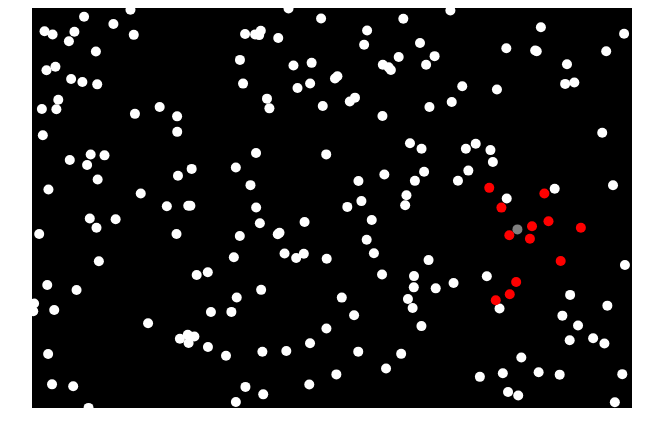
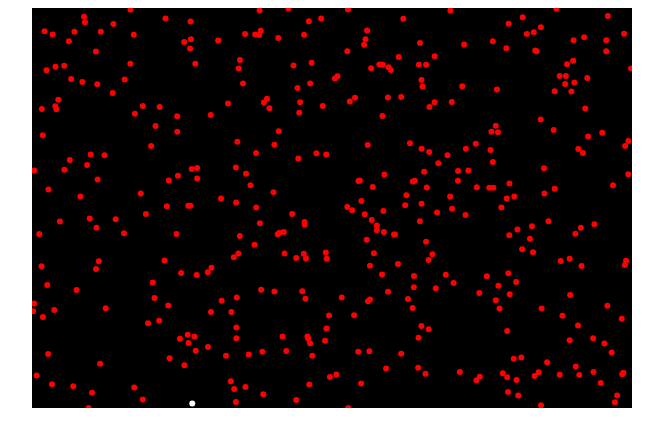
Before and after one commit to sepuh3/Jam-clolok, a plain HTML site: page manusia-mati-simulator.html in a window 1280 px wide. Shown: the whole page, without its empty margins (308-971 px from the left). Drawn offline with Linux system fonts and the light colour scheme; animation ran at ten frames a second.

Commit message:
Update manusia-mati-simulator.html

```diff
--- a/manusia-mati-simulator.html
+++ b/manusia-mati-simulator.html
@@ -15,12 +15,12 @@
   <canvas id="canvas" width="600" height="400"></canvas>
   <script>
     const canvas = document.getElementById("canvas");
-    const ctx = canvas.getContext("2d");const jumlahOrang = 200;
-const radius = 5;
+    const ctx = canvas.getContext("2d");const jumlahOrang = 400;
+const radius = 3;
 const jarakInfeksi = 30;
-const chanceInfeksi = 0.1;
-const chanceMati = 0.01; // dikurangi biar gak cepat mati
-const waktuInfeksi = 1000; // ditambah supaya bisa nyebar dulu
+const chanceInfeksi = 1;
+const chanceMati = 0.00001; // dikurangi biar gak cepat mati
+const waktuInfeksi = 400; // ditambah supaya bisa nyebar dulu
 
 let orang = [];
 
```
